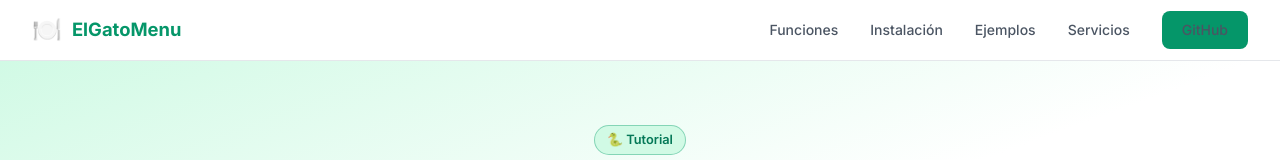
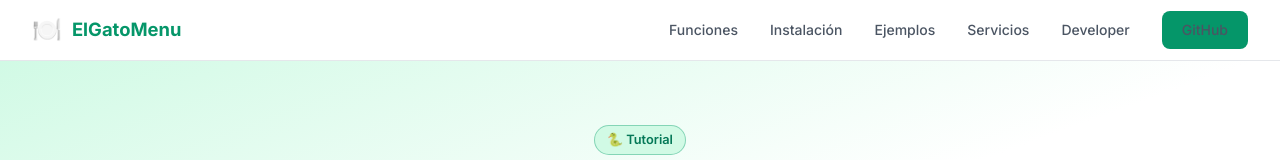
Before and after one commit to mnavas/elgatomenu-page, a plain HTML site: page articles/como-cargar-ejemplo.html in a window 1280 px wide. Shown: the top 160 px of the page. Drawn offline with Linux system fonts and the light colour scheme.

Commit message:
Add Developer link to top nav → portfolio
Adds a "Developer" item pointing to https://mnavas.github.io/ in the
site's top menu (plus the mobile menu and subpages where present).

Co-Authored-By: Claude Opus 4.8 <noreply@anthropic.com>

```diff
--- a/articles/como-cargar-ejemplo.html
+++ b/articles/como-cargar-ejemplo.html
@@ -90,6 +90,7 @@
       <a href="../pages/install.html">Instalación</a>
       <a href="../pages/examples.html">Ejemplos</a>
       <a href="../index.html#services">Servicios</a>
+      <a href="https://mnavas.github.io/">Developer</a>
       <a href="https://github.com/mnavas/elgatomenu" target="_blank" class="btn btn-primary">GitHub</a>
     </div>
     <button class="nav-hamburger" id="nav-toggle" aria-label="Abrir menú" onclick="toggleNav()"><span></span><span></span><span></span></button>
@@ -99,6 +100,7 @@
     <a href="../pages/install.html">Instalación</a>
     <a href="../pages/examples.html">Ejemplos</a>
     <a href="../index.html#services">Servicios</a>
+    <a href="https://mnavas.github.io/">Developer</a>
     <a href="https://github.com/mnavas/elgatomenu" target="_blank" class="btn btn-primary">GitHub</a>
   </div>
 </nav>
```
Also changed, not shown: index.html (+2 -0 lines), pages/admin.html (+2 -0 lines), pages/daily-use.html (+2 -0 lines), pages/examples.html (+2 -0 lines), pages/install.html (+2 -0 lines), pages/menu-management.html (+2 -0 lines).
